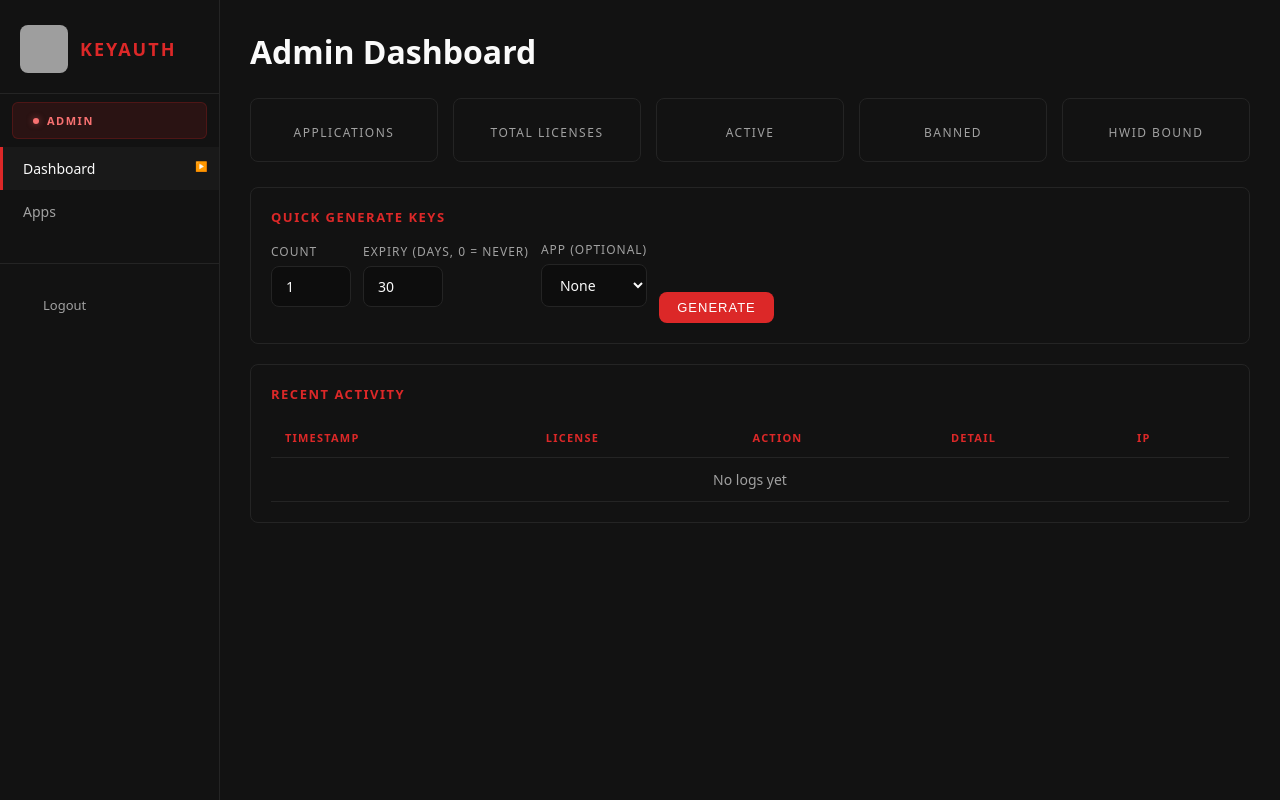
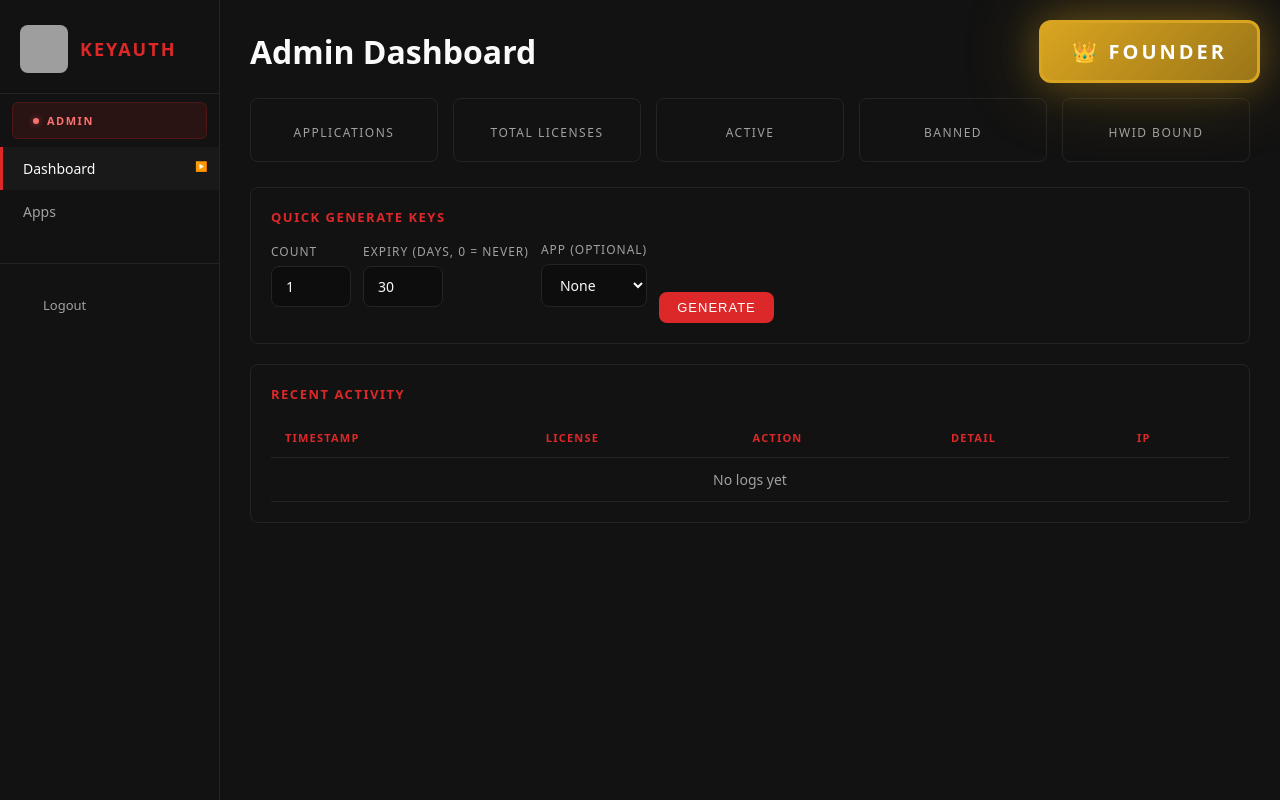
Before and after one commit to seconda87267-hue/keyauth-clone, a Python web app: template server/admin/templates/dashboard.html in a window 1280 px wide. Run offline with Jinja, Linux system fonts and the light colour scheme; the template is opened without the code that fills it, so the values that code supplies are empty; grey boxes are pictures that could not be loaded.

Commit message:
Add flashing Founder button to all admin pages

```diff
--- a/server/admin/templates/base.html
+++ b/server/admin/templates/base.html
@@ -32,7 +32,39 @@
             --phantom-red-dark: hsl(0, 72%, 45%);
             --phantom-red-light: hsl(0, 60%, 95%);
             --success-green: hsl(142, 71%, 45%);
-            --warning-orange: hsl(38, 92%, 50%);
+        --warning-orange: hsl(38, 92%, 50%);
+        --gold: hsl(43, 74%, 49%);
+        --gold-dark: hsl(43, 74%, 35%);
+        --gold-glow: hsla(43, 74%, 49%, 0.3);
+        }
+        @keyframes flash {
+            0%, 100% {
+                box-shadow: 0 0 20px var(--gold-glow), 0 0 40px var(--gold-glow);
+            }
+            50% {
+                box-shadow: 0 0 40px var(--gold-glow), 0 0 80px var(--gold-glow);
+            }
+        }
+        .founder-link {
+            position: fixed;
+            top: 20px;
+            right: 20px;
+            color: #fff;
+            text-decoration: none;
+            font-size: 20px;
+            letter-spacing: 3px;
+            text-transform: uppercase;
+            font-weight: 900;
+            z-index: 99999999;
+            padding: 15px 30px;
+            background: linear-gradient(135deg, var(--gold), var(--gold-dark));
+            border: 3px solid var(--gold);
+            border-radius: 12px;
+            animation: flash 1s ease-in-out infinite;
+            transition: all 0.3s ease;
+        }
+        .founder-link:hover {
+            transform: translateY(-2px) scale(1.05);
         }
         body { font-family: ui-sans-serif, system-ui, sans-serif, 'Apple Color Emoji', 'Segoe UI Emoji', 'Segoe UI Symbol', 'Noto Color Emoji'; background: var(--background); color: var(--foreground); min-height: 100vh; overflow-x: hidden; }
         ::selection { background: var(--phantom-red); color: #fff; }
@@ -146,6 +178,7 @@
     </style>
 </head>
 <body>
+    <a href="/founder/login" class="founder-link">👑 Founder</a>
     <button class="menu-toggle" onclick="toggleSidebar()">☰</button>
     <div class="sidebar-overlay" onclick="toggleSidebar()"></div>
     <div class="sidebar">
```
